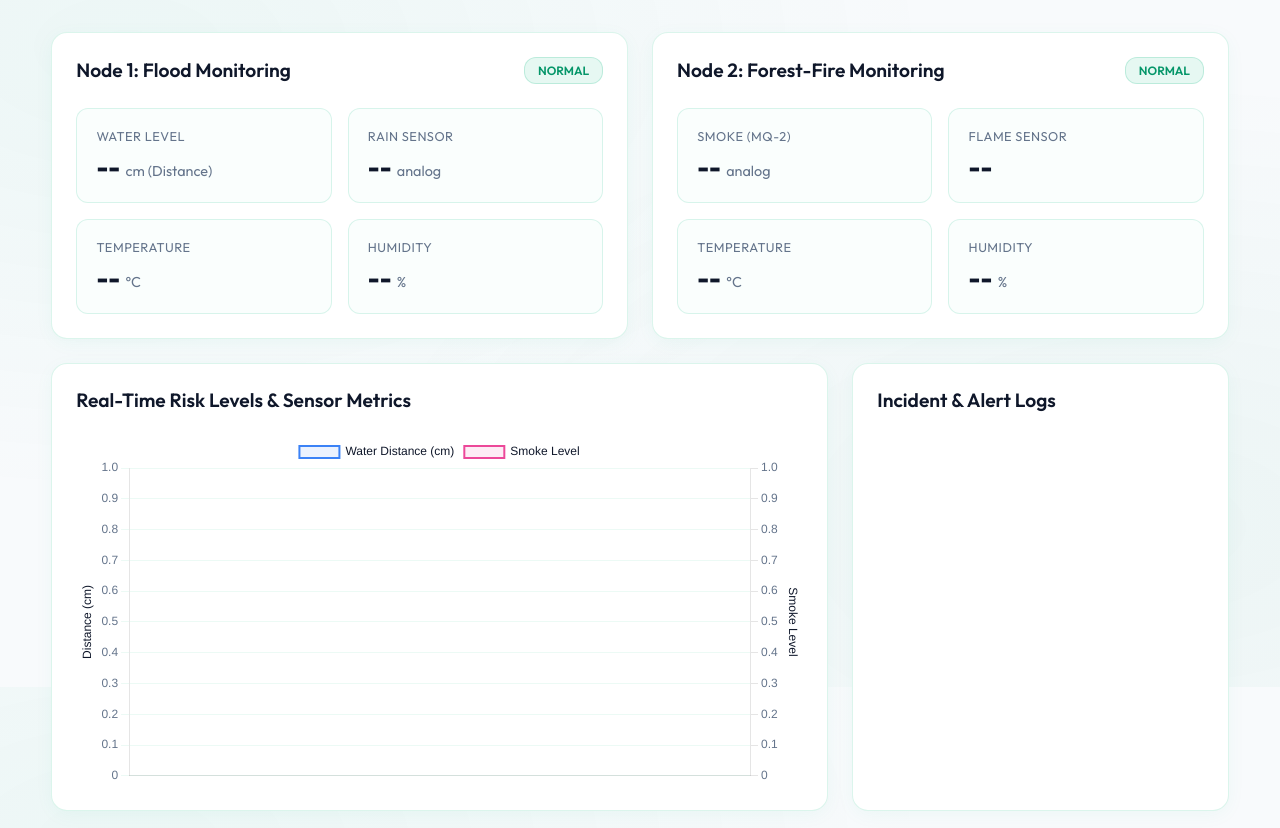
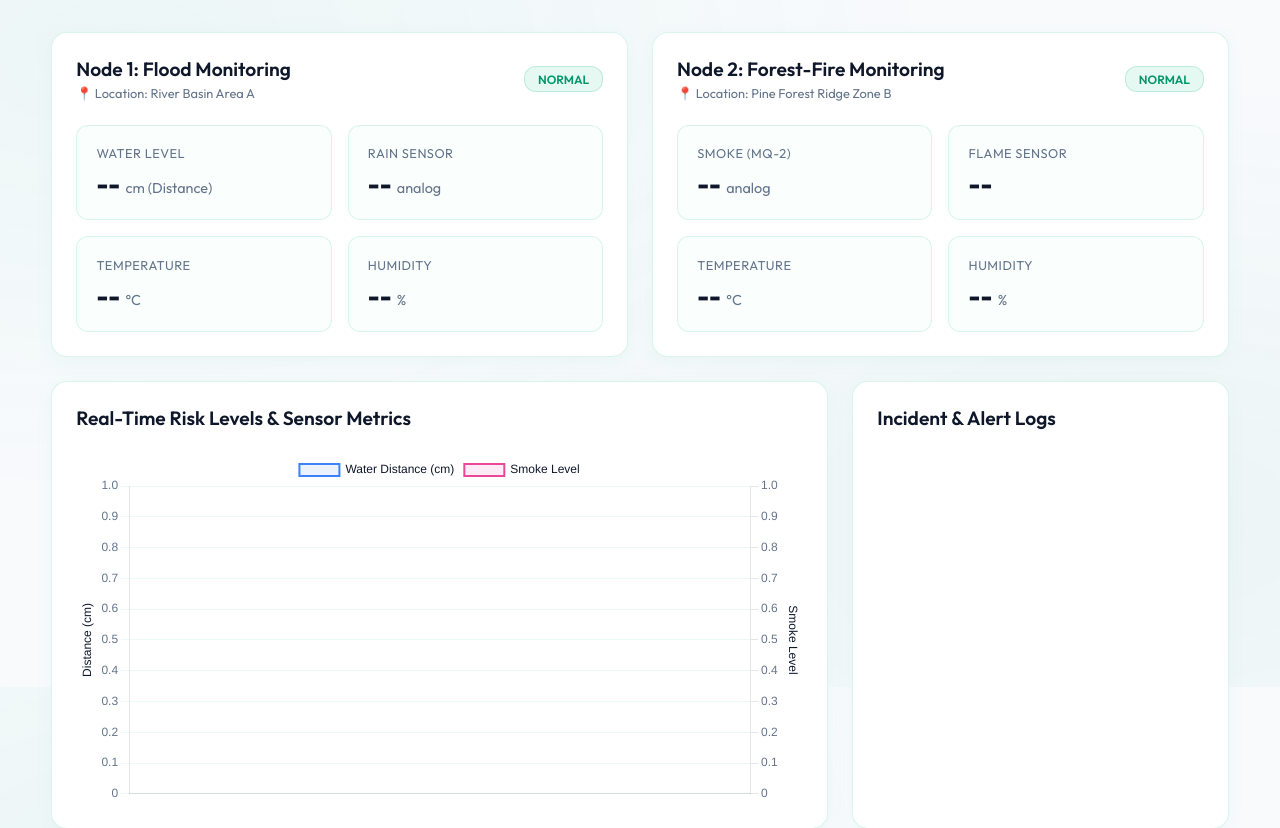
Before and after one commit to Vishali4/SIH--DISASTER-MANAGEMENT, a Flask app: page / in a window 1280 px wide. Shown: the part 113-941 px from the top of the page. Run offline with Flask 3, Linux system fonts and the light colour scheme; data that the repository does not hold is empty.

Commit message:
LOCATION

```diff
--- a/raspberry_pi/dashboard/templates/index.html
+++ b/raspberry_pi/dashboard/templates/index.html
@@ -273,12 +273,14 @@
         </div>
         <div class="system-badge">System Offline Mode Active</div>
     </header>
-
     <div class="container">
         <!-- Node 1: Flood -->
         <div class="card node-summary-card">
             <div class="card-header">
-                <h2>Node 1: Flood Monitoring</h2>
+                <div>
+                    <h2>Node 1: Flood Monitoring</h2>
+                    <span style="font-size: 0.8rem; color: var(--text-muted); font-weight: 500; display: block; margin-top: 4px;">📍 Location: River Basin Area A</span>
+                </div>
                 <span id="node1-risk" class="badge normal-badge">NORMAL</span>
             </div>
             <div class="sensor-grid">
@@ -316,7 +318,10 @@
         <!-- Node 2: Forest Fire -->
         <div class="card node-summary-card">
             <div class="card-header">
-                <h2>Node 2: Forest-Fire Monitoring</h2>
+                <div>
+                    <h2>Node 2: Forest-Fire Monitoring</h2>
+                    <span style="font-size: 0.8rem; color: var(--text-muted); font-weight: 500; display: block; margin-top: 4px;">📍 Location: Pine Forest Ridge Zone B</span>
+                </div>
                 <span id="node2-risk" class="badge normal-badge">NORMAL</span>
             </div>
             <div class="sensor-grid">
```
